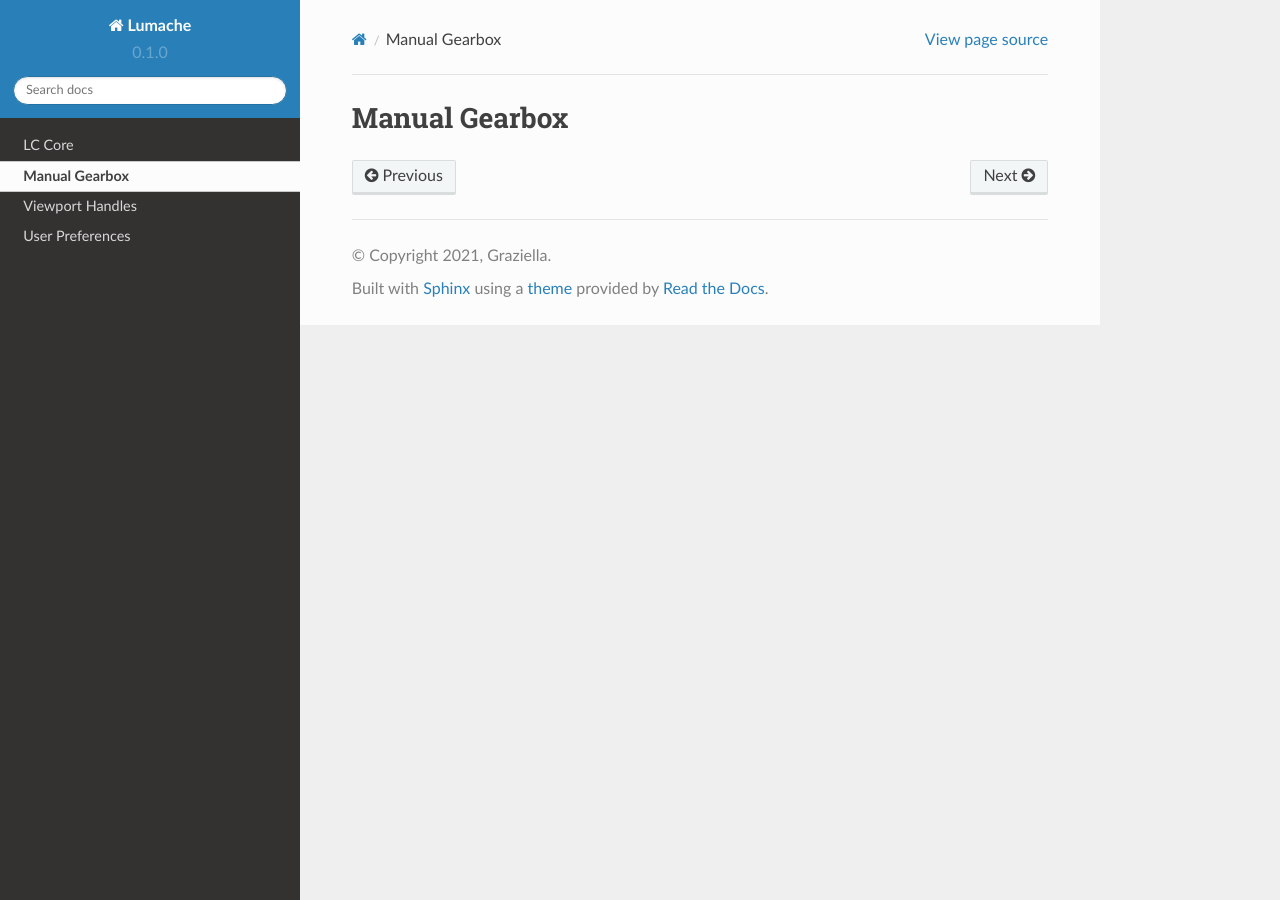
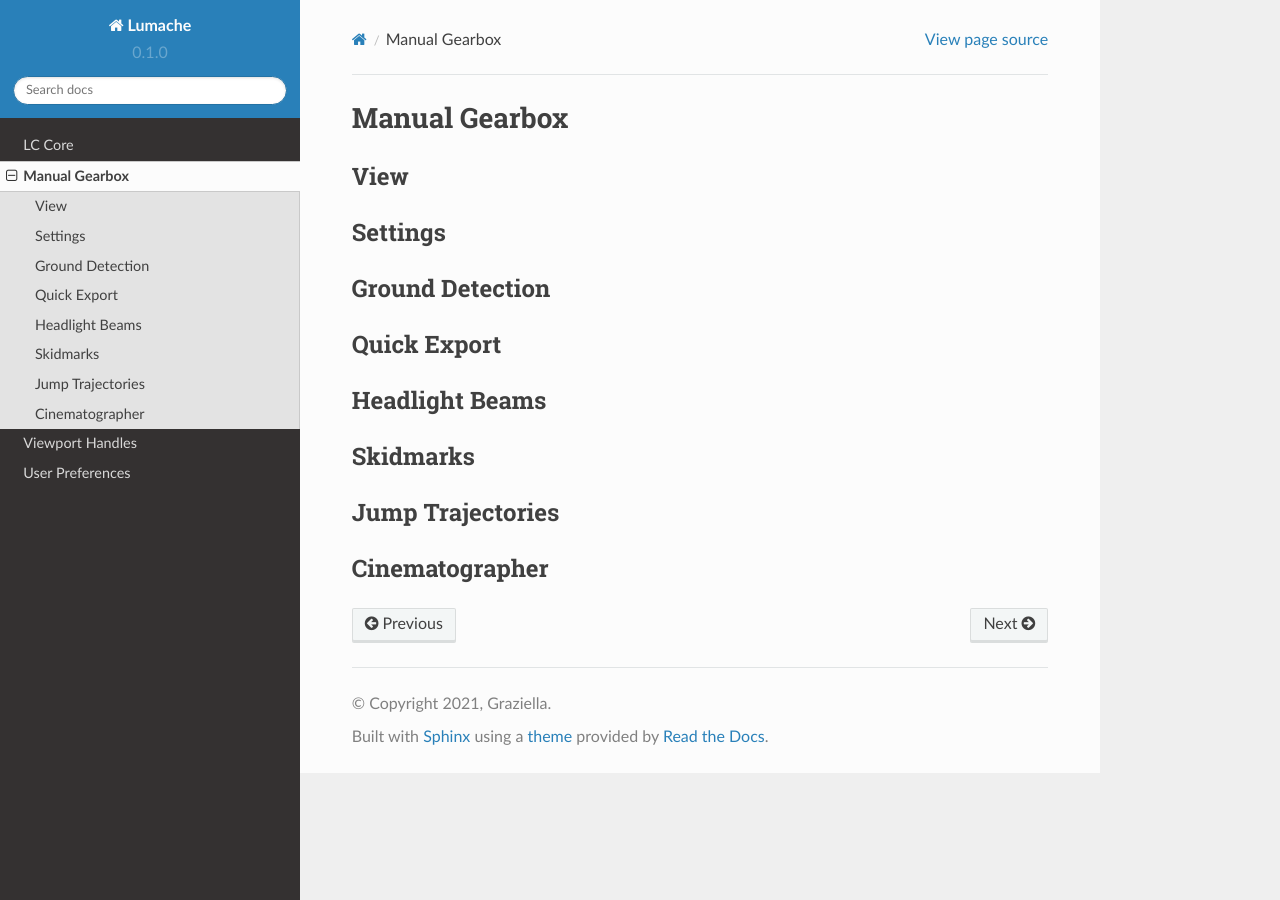
Before and after one commit to DanielVesterbaek/launch-control-documentation, a Sphinx documentation site: the page built from docs/source/manual-gearbox.rst, in a window 1280 px wide. Built offline with Sphinx 7.4.7 and the Read the Docs theme 2.0.0, drawn with Linux system fonts in a browser that asks for light colours.

Commit message:
Update manual-gearbox.rst

```diff
--- a/docs/source/manual-gearbox.rst
+++ b/docs/source/manual-gearbox.rst
@@ -1,2 +1,26 @@
 Manual Gearbox
 ===================================
+
+View
+-----
+
+Settings
+-----
+
+Ground Detection
+------
+
+Quick Export
+------
+
+Headlight Beams
+-----
+
+Skidmarks
+-----
+
+Jump Trajectories
+-----
+
+Cinematographer
+-----
```
